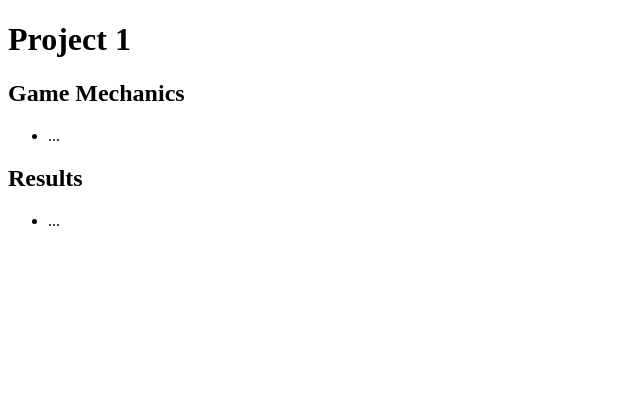
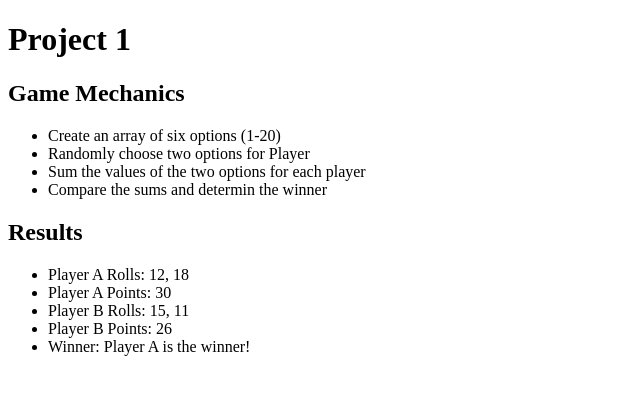
Before and after one commit to AlexCosta2023/e2, a PHP site: page / in a window 1280 px wide. Shown: the top 395 px of the page, without its empty margins (0-640 px from the left). Run offline with PHP 8.4, Linux system fonts and the light colour scheme.

Commit message:
Week 5 - Project 1 completion - 20 Sided Dice Game

```diff
--- a/p1/index-view.php
+++ b/p1/index-view.php
@@ -3,7 +3,7 @@
 <head>
     <title>Project 1</title>
     <meta charset='utf-8'>
-    <link href=data: , rel=icon>
+    <link rel="icon" href="favicon.ico" type="image/x-icon">
 </head>
 <body>
 
@@ -11,12 +11,20 @@
 
 <h2>Game Mechanics</h2>
 <ul>
-    <li>...</li>
+    <li>Create an array of six options (1-20)</li>
+    <li>Randomly choose two options for Player</li>
+    <li>Sum the values of the two options for each player</li>
+    <li>Compare the sums and determin the winner</li>
 </ul>
 
 <h2>Results</h2>
 <ul>
-    <li>...</li>
+    <!-- Originally used 'foreach' loop until I found out about 'implode'. Much better! -->
+    <li>Player A Rolls: <?php echo implode(', ', $results['Player A Rolls']); ?></li>
+    <li>Player A Points: <?php echo $results['Player A Points']; ?></li>
+    <li>Player B Rolls: <?php echo implode(', ', $results['Player B Rolls']); ?></li>
+    <li>Player B Points: <?php echo $results['Player B Points']; ?></li>
+    <li>Winner: <?php echo $results['Winner']; ?></li>
 </ul>
 
 </body>
--- a/p1/index.php
+++ b/p1/index.php
@@ -1,11 +1,35 @@
 <?php
 
-// + Create an array of six options (1-20)
-// + Randomly choose one of these options TWICE from the array and assign both to Player A's move
-// + Do the same for Player B so both Player A and Player B have two numbers assigned to each player.
-// + Add Player A's two numbers together and the sum is the total points they have.
-// + Do the same math for Player B to receive sum.
-// + Compare both sum values and whichever player has the most points wins.
-// + Report the results of the four rolls, the sum of their points, and the winner to the page.
+// Create an array of six options (1-20)
+$options = range(1, 20);
+shuffle($options);
+$options = array_slice($options, 0, 6);
+
+// Player A's moves
+$playerA_moves = array_rand(array_flip($options), 2);
+$playerA_sum = array_sum($playerA_moves);
+
+// Player B's moves
+$playerB_moves = array_rand(array_flip($options), 2);
+$playerB_sum = array_sum($playerB_moves);
+
+// Determine the winner
+$winner = '';
+if ($playerA_sum > $playerB_sum) {
+    $winner = 'Player A is the winner!';
+} elseif ($playerA_sum < $playerB_sum) {
+    $winner = 'Player B is the winner!';
+} else {
+    $winner = 'It is a tie!';
+}
+
+// Reporting the results
+$results = [
+    'Player A Rolls' => $playerA_moves,
+    'Player A Points' => $playerA_sum,
+    'Player B Rolls' => $playerB_moves,
+    'Player B Points' => $playerB_sum,
+    'Winner' => $winner,
+];
 
 require 'index-view.php';
```
Also changed, not shown: p1/favicon.ico (added).
